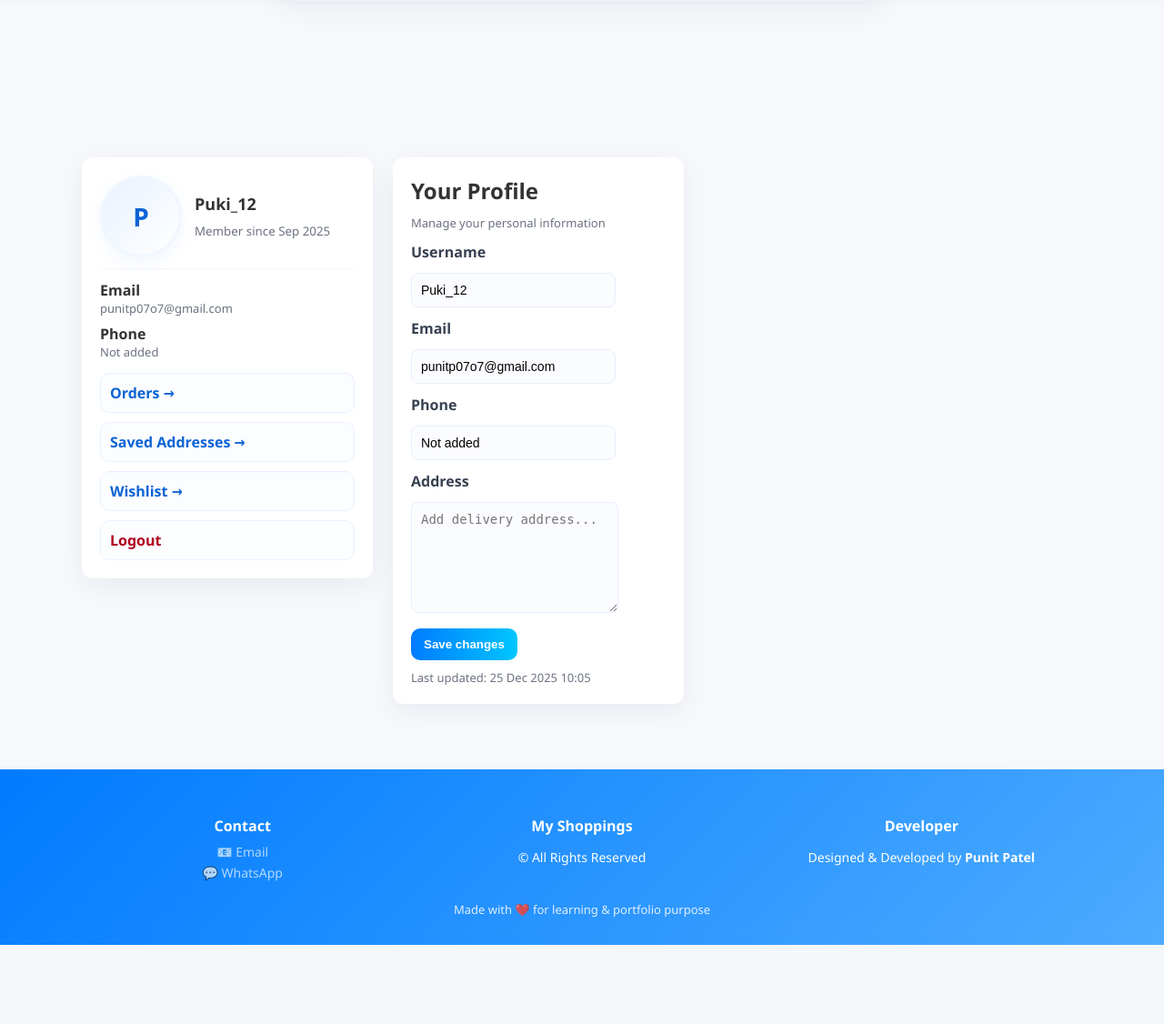
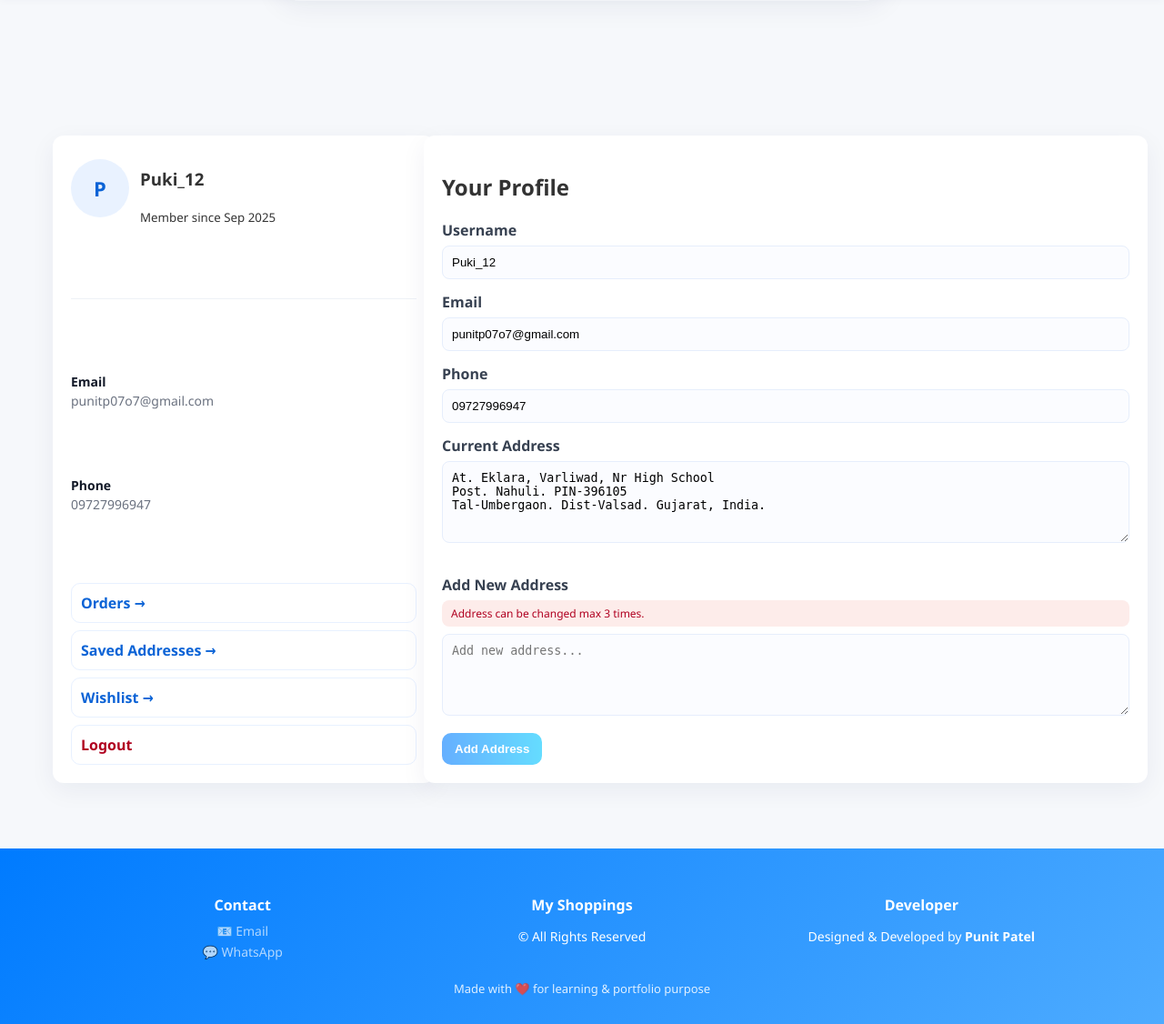
Before and after one commit to punit7-os/portf-website, a Django app: page /shop/profile/ in a window 1280 px wide. Shown: the part 69-1195 px from the top of the page at 91% size. Before the commit the page ends 1108 px from the top, so only its background shows below. Run offline with Django 5.2, Linux system fonts and the light colour scheme; a user stored in the database is signed in; data comes from the database, SQL or seed files in the repository; both versions use the stored data as it was after the commit.

Commit message:
wish list pending in profile

```diff
--- a/django-portfolio/prompt.txt
+++ b/django-portfolio/prompt.txt
@@ -1,6 +1,6 @@
 IMPORTANT: Do NOT skip any code. Do NOT use ellipsis (...) Return FULL, COMPLETE, READY-TO-PASTE code. If output is too long, STOP and wait for me to say "continue".and if you cant provide full file then give me the affected section directly that should i change in file and whichever section is not affected dont give me so it will be more clear for me and above section give small explaination of that why this section is affected and previouus content functionality should not be changed.
 2.If there are are multiple issues we will solve one if it has some errors will solve it and then will jump to next one like step by step.
-3.if any front end issue possible without backend changes then do it in first priority, if thats not works then we will do the changes in backend.
+3.if any front end issue possible without backend changes then do it in first priority, if thats not works then we will do the changes in backend if it will issue for the security matter of the site is then backend changes will be the priority on 1st stage.
 
 
 
--- a/django-portfolio/shop/forms.py
+++ b/django-portfolio/shop/forms.py
@@ -32,10 +32,16 @@ class CustomUserCreationForm(UserCreationForm):
             raise ValidationError("Enter a valid phone number (6-15 digits).")
         return phone
 
+# forms.py
+
 class ProfileForm(forms.ModelForm):
     class Meta:
         model = Profile
-        fields = ['phone']
+        fields = ['phone', 'address']  # ✅ include address
         widgets = {
-            'phone': forms.TextInput(attrs={'placeholder': 'e.g. 9876543210'})
+            'phone': forms.TextInput(attrs={'placeholder': 'e.g. 9876543210'}),
+            'address': forms.Textarea(attrs={
+                'placeholder': 'Add delivery address...',
+                'rows': 4
+            }),
         }
--- a/django-portfolio/shop/templates/shop/profile.html
+++ b/django-portfolio/shop/templates/shop/profile.html
@@ -5,212 +5,351 @@
 
 {% block content %}
 <style>
-  /* Desktop-first layout: two-column card layout aligned with base.html widths */
  .profile-wrap {
-    max-width: 1100px;
-    margin: 40px auto;
+  max-width: 1280px;          /* wider cards */
+  margin: 16px auto 40px;     /* reduce space from header */
   padding: 18px;
   display: grid;
-    grid-template-columns: 320px 1fr;
-    gap: 22px;
+  grid-template-columns: 380px 1fr; /* wider left card */
+  gap: 28px;                  /* slightly more breathing space */
 }
 
-  /* MOBILE VIEW — apply only for small phones/tablets */
-  @media (max-width: 600px) {
-    .profile-wrap {
-      grid-template-columns: 1fr;
-      padding: 10px;
-      margin: 16px auto;
-    }
-
-    .avatar .img { width:72px; height:72px; font-size:24px; }
-    .profile-left .card, .profile-right .card { padding:14px; }
-  }
 
   .card {
     background: #fff;
     border-radius: 12px;
     box-shadow: 0 8px 28px rgba(11, 35, 77, 0.06);
     padding: 20px;
+    max-width: 100%;
+
+
   }
 
   .avatar {
     display: flex;
-    gap: 14px;
+    gap: 12px;
     align-items: center;
+    margin-bottom: 4px; /* 🔽 reduced spacing */
     }
 
+.card hr {
+  margin: 6px 0;
+  border: none;
+  border-top: 1px solid #eef2f7; /* light divider like image */
+}
+
+
+
   .avatar .img {
-    width: 84px;
-    height: 84px;
+    width: 64px;
+    height: 64px;
     border-radius: 50%;
-    background: linear-gradient(135deg, #e9f2ff, #fff);
-    display: inline-flex;
+    background: #e9f2ff;
+    display: flex;
     align-items: center;
     justify-content: center;
     font-weight: 700;
+    font-size: 22px;
     color: #0b63d6;
-    font-size: 28px;
-    overflow: hidden;
-    border: 3px solid #f0f7ff;
-    box-shadow: 0 6px 18px rgba(11, 99, 214, 0.06);
-  }
-
-  .meta h3 { margin: 0 0 6px 0; font-size: 18px; }
-  .meta small { color: #6b7280; }
-
-  .quick-links {
-    display:flex;
-    flex-direction: column;
-    gap:10px;
-    margin-top:10px;
   }
 
   .quick-links a {
-    text-decoration:none;
-    padding:10px;
-    border-radius:10px;
-    background:#fbfdff;
-    border:1px solid #e8f1ff;
-    font-weight:600;
-    color:#0b63d6;
+    display: block;
+    margin-top: 8px;
+    padding: 10px;
+    border-radius: 10px;
+    border: 1px solid #e8f1ff;
+    text-decoration: none;
+    font-weight: 600;
+    color: #0b63d6;
+    cursor: pointer;
   }
 
-  .profile-form-row {
-    display:flex;
-    gap:12px;
-    align-items:center;
-    margin-bottom:12px;
-    flex-wrap:wrap;
+  input,
+  textarea {
+    width: 100%;
+    padding: 10px;
+    border-radius: 8px;
+    border: 1px solid #e6eefc;
+    background: #fbfcff;
   }
 
-  .profile-form-row label {
-    min-width:110px;
-    font-weight:700;
-    color:#374151;
-  }
-
-  input[type="text"], input[type="email"], input[type="tel"], textarea {
-    width:100%;
-    padding:10px;
-    border-radius:8px;
-    border:1px solid #e6eefc;
-    background:#fbfcff;
-    font-size:14px;
-  }
-
-  textarea { min-height:100px; }
-
-  .actions {
-    display:flex;
-    gap:10px;
-    margin-top:12px;
+  textarea {
+    min-height: 90px;
   }
 
   .btn-primary {
-    padding:10px 14px;
-    border-radius:10px;
-    background: linear-gradient(90deg,#007bff,#00c6ff);
-    color:white;
-    border:none;
-    cursor:pointer;
-    font-weight:700;
+    padding: 10px 14px;
+    border-radius: 10px;
+    background: linear-gradient(90deg, #007bff, #00c6ff);
+    color: white;
+    border: none;
+    cursor: pointer;
+    font-weight: 700;
   }
 
-  .small { font-size:13px; color:#6b7280; }
-  .divider { height:1px;background:#f1f6ff;margin:12px 0; }
+  /* ADDRESS POPOVER */
+  .popover {
+    display: none;
+    position: absolute;
+    top: -12px;
+    left: 0;
+    transform: translateY(-100%);
+    width: 320px;
+    background: #fff;
+    border-radius: 12px;
+    box-shadow: 0 10px 30px rgba(0, 0, 0, 0.15);
+    padding: 14px;
+    z-index: 9999
+  }
+
+  .popover.show {
+    display: block;
+  }
+
+
+ .addr-card {
+  background: #fbfdff;
+  border: 1px solid #e6eefc;
+  border-radius: 10px;
+  padding: 12px 40px 12px 12px; /* ✅ extra right padding */
+  margin-bottom: 10px;
+  position: relative;
+  font-size: 13px;
+  line-height: 1.5;
+  color: #374151;
+}
+
+/* Close button */
+.addr-card a {
+  position: absolute;
+  top: 8px;
+  right: 8px;
+  width: 22px;
+  height: 22px;
+  border-radius: 50%;
+  background: #fdecea;
+  color: #b00020;
+  font-weight: 700;
+  text-decoration: none;
+  display: flex;
+  align-items: center;
+  justify-content: center;
+  font-size: 14px;
+}
+
+/* Hover effect */
+.addr-card a:hover {
+  background: #f9d6d3;
+}
+
+
+  .form-group {
+    margin-bottom: 14px;
+  }
+
+  .form-group label {
+    display: block;
+    font-weight: 600;
+    margin-bottom: 6px;
+    color: #374151;
+  }
+
+  input,
+  textarea {
+    box-sizing: border-box;
+  }
+  .profile-wrap > .card {
+  overflow: visible;
+}
+
+.profile-wrap > .card:first-child {
+  padding-top: 16px; /* 🔽 from 20px */
+}
+
+.saved-address-hover {
+  position: relative;
+}
+
+/* hide by default */
+.saved-address-hover .popover {
+  display: none;
+}
+
+/* show on hover */
+.saved-address-hover:hover .popover {
+  display: block;
+}
+
+/* LEFT CARD INFO STYLE (Email / Phone) */
+.info-block {
+  margin-top: 6px;
+}
+
+.info-label {
+  font-weight: 700;
+  font-size: 14px;
+  color: #111827; /* dark gray */
+  margin-bottom: 2px;
+}
+
+.info-value {
+  font-size: 14px;
+  color: #6b7280; /* muted gray like screenshot */
+  word-break: break-all;
+}
 
 </style>
 
 <div class="profile-wrap">
 
-  <!-- LEFT CARD: summary & quick links -->
-  <div class="profile-left">
-    <div class="card">
+  <!-- LEFT -->
+  <div class="card" style="position:relative;">
+
     <div class="avatar">
-        <!-- Avatar: first letter of username -->
-        <div class="img" aria-hidden="true">
-          {% if request.user.first_name %}
-            {{ request.user.first_name|slice:":1"|upper }}
-          {% else %}
-            {{ request.user.username|slice:":1"|upper }}
-          {% endif %}
-        </div>
-
-        <div class="meta">
-          <h3>{{ request.user.get_username }}</h3>
+      <div class="img">{{ request.user.username|slice:":1"|upper }}</div>
+      <div>
+        <h3>{{ request.user.username }}</h3>
         <small>Member since {{ request.user.date_joined|date:"M Y" }}</small>
       </div>
     </div>
 
-      <div class="divider"></div>
+    <hr>
 
-      <div style="font-weight:700">Email</div>
-      <div class="small" style="margin-bottom:8px;">{{ request.user.email }}</div>
+    <div class="info-block">
+  <div class="info-label">Email</div>
+  <div class="info-value">{{ request.user.email }}</div>
+</div>
 
-      <div style="font-weight:700">Phone</div>
-      <div class="small">{{ profile.phone|default:"Not added" }}</div>
+<div class="info-block">
+  <div class="info-label">Phone</div>
+  <div class="info-value">{{ profile.phone|default:"Not added" }}</div>
+</div>
 
-      <div class="quick-links" style="margin-top:14px;">
+
+    <div class="quick-links">
       <a href="{% url 'shop:my_orders' %}">Orders →</a>
-        <a href="{% url 'shop:checkout' %}?buy=0">Saved Addresses →</a>
-        <a href="{% url 'shop:product_list' %}">Wishlist →</a>
+      <!-- <a onclick="toggleAddresses()">Saved Addresses →</a> -->
+     <div class="saved-address-hover">
+  <a href="javascript:void(0)" class="saved-address-trigger">
+    Saved Addresses →
+  </a>
+
+  <div class="popover">
+    <strong>Saved Addresses</strong>
+
+    {% for addr in profile.addresses.all %}
+      <div class="addr-card">
+        {{ addr.address }}
+        <a href="{% url 'shop:delete_address' addr.id %}" title="Remove address">✕</a>
+      </div>
+    {% empty %}
+      <div class="small">No saved addresses yet.</div>
+    {% endfor %}
+  </div>
+</div>
+
+
+      <a href="#">Wishlist →</a>
       <a href="{% url 'shop:logout' %}" style="color:#b00020;">Logout</a>
     </div>
   </div>
+
+  <!-- RIGHT -->
+  <div class="card">
+    <h2>Your Profile</h2>
+
+    <form method="post">
+      {% csrf_token %}
+
+      <div class="form-group">
+        <label>Username</label>
+        <input type="text" value="{{ request.user.username }}" readonly>
       </div>
 
-  <!-- RIGHT: editable profile form -->
-  <div class="profile-right">
-    <div class="card">
-      <h2 style="margin:0 0 10px 0;">Your Profile</h2>
-      <div class="small" style="margin-bottom:12px;">Manage your personal information</div>
+      <div class="form-group">
+        <label>Email</label>
+        <input type="email" value="{{ request.user.email }}" readonly>
+      </div>
 
-      <form method="post" novalidate>
+      <div class="form-group">
+        <label>Phone</label>
+        <input type="tel" name="phone" value="{{ profile.phone|default:'' }}">
+      </div>
+
+      <div class="form-group">
+        <label>Current Address</label>
+        <textarea
+          readonly>{% with profile.addresses.first as addr %}{% if addr %}{{ addr.address }}{% endif %}{% endwith %}</textarea>
+      </div>
+
+      <!-- <button class="btn-primary" type="submit">Save changes</button> -->
+    </form>
+
+<form method="post" action="{% url 'shop:add_address' %}" style="margin-top:16px;">
   {% csrf_token %}
 
-        <!-- Editable Username -->
-        <div class="profile-form-row">
-          <label for="id_username">Username</label>
-          <div class="value">
-            <input id="id_username" type="text" name="username" value="{{ request.user.username }}">
+  <div class="form-group" style="position:relative;">
+    <label>Add New Address</label>
+
+    {% if address_limit_reached %}
+    <div id="addressLimitMsg" style="
+      background:#fdecea;
+      color:#b00020;
+      padding:6px 10px;
+      border-radius:8px;
+      font-size:12px;
+      margin-bottom:8px;
+    ">
+      Address can be changed max 3 times.
     </div>
+    {% endif %}
+
+    <textarea
+      name="address"
+      placeholder="Add new address..."
+      {% if address_limit_reached %}disabled{% endif %}
+      required
+    ></textarea>
   </div>
 
-        <!-- NON Editable Email -->
-        <div class="profile-form-row">
-          <label>Email</label>
-          <div class="value">
-            <input type="email" value="{{ request.user.email }}" readonly>
-          </div>
-        </div>
+  <button
+    class="btn-primary"
+    type="submit"
+    {% if address_limit_reached %}disabled style="opacity:0.6;cursor:not-allowed;"{% endif %}
+  >
+    Add Address
+  </button>
+</form>
 
-        <!-- NON Editable Phone -->
-        <div class="profile-form-row">
-          <label>Phone</label>
-          <div class="value">
-            <input type="text" value="{{ profile.phone|default:'Not added' }}" readonly>
-          </div>
-        </div>
 
-        <!-- Editable Address -->
-        <div class="profile-form-row" style="align-items:flex-start;">
-          <label for="id_address">Address</label>
-          <div class="value">
-            <textarea id="id_address" name="address" placeholder="Add delivery address...">{% if profile.address %}{{ profile.address }}{% endif %}</textarea>
-          </div>
-        </div>
 
-        <div class="actions">
-          <button type="submit" class="btn-primary">Save changes</button>
-        </div>
 
-        <div style="margin-top:10px;" class="small">
-          Last updated: {{ request.user.last_login|date:"d M Y H:i" }}
-        </div>
-      </form>
-    </div>
-  </div>
+    <!-- ADDRESS POPOVER -->
+<script>
+  (function () {
+    const isMobile = window.matchMedia("(max-width: 768px)").matches;
+    if (!isMobile) return;
 
-</div>
+    const wrapper = document.querySelector(".saved-address-hover");
+    const trigger = wrapper?.querySelector(".saved-address-trigger");
+    const popover = wrapper?.querySelector(".popover");
+
+    if (!trigger || !popover) return;
+
+    trigger.addEventListener("click", function (e) {
+      e.preventDefault();
+      e.stopPropagation();
+      popover.style.display =
+        popover.style.display === "block" ? "none" : "block";
+    });
+
+    document.addEventListener("click", function () {
+      popover.style.display = "none";
+    });
+  })();
+</script>
+
+
+
     {% endblock %}
--- a/django-portfolio/shop/urls.py
+++ b/django-portfolio/shop/urls.py
@@ -55,4 +55,9 @@ urlpatterns = [
 
     # Product Detail (KEEP LAST)
     path('<slug:slug>/', views.product_detail, name='product_detail'),
+    # urls.py (ADD BELOW profile path)
+
+    path("profile/address/add/", views.add_address, name="add_address"),
+    path("profile/address/delete/<int:address_id>/", views.delete_address, name="delete_address"),
+
 ]
--- a/django-portfolio/shop/views.py
+++ b/django-portfolio/shop/views.py
@@ -12,7 +12,7 @@ from django.utils import timezone
 from .models import OrderItem
 
 
-from .models import Category, Product, Order, Profile, Feedback
+from .models import Category, Product, Order, Profile, Feedback, Address
 from .cart import Cart
 from .forms import CustomUserCreationForm, ProfileForm
 
@@ -27,6 +27,8 @@ from django.conf import settings
 import razorpay
 import random
 import time
+
+
 
 
 def is_ajax_request(request):
@@ -612,7 +614,9 @@ def signup(request):
                 })
 
             user = User.objects.create_user(username=username, email=email, password=password)
-            Profile.objects.create(user=user, phone=phone)
+            Profile.objects.create(user=user, phone=phone, signup_provider="manual")
+
+
 
             user = authenticate(username=username, password=password)
             if user:
@@ -685,17 +689,22 @@ def signup(request):
 
 @login_required
 def profile(request):
-    profile, _ = Profile.objects.get_or_create(user=request.user)
+    profile, _ = Profile.objects.get_or_create(
+        user=request.user,
+        defaults={"signup_provider": "google"}  # Google fallback
+    )
 
     if request.method == "POST":
-        form = ProfileForm(request.POST, instance=profile)
-        if form.is_valid():
-            form.save()
-            return redirect("shop:profile")
-    else:
-        form = ProfileForm(instance=profile)
+        profile.phone = request.POST.get("phone", "").strip()
+        profile.address = request.POST.get("address", "").strip()
+        profile.save()
+        return redirect("shop:profile")
 
-    return render(request, "shop/profile.html", {"form": form})
+    return render(request, "shop/profile.html", {
+    "profile": profile,
+    "address_limit_reached": profile.addresses.count() >= 3
+})
+
 
 
 @login_required
@@ -907,3 +916,31 @@ def product_reviews_rss(request, product_id):
         'build_time': timezone.now().strftime('%a, %d %b %Y %H:%M:%S +0000')
     })
     return HttpResponse(rss, content_type='application/rss+xml')
+
+@login_required
+def add_address(request):
+    profile = request.user.profile
+
+    if request.method == "POST":
+        if profile.addresses.count() >= 3:
+            return redirect("shop:profile")
+
+        address_text = request.POST.get("address", "").strip()
+        if address_text:
+            Address.objects.create(
+                profile=profile,
+                address=address_text
+            )
+
+    return redirect("shop:profile")
+
+@login_required
+def delete_address(request, address_id):
+    profile = request.user.profile
+    try:
+        addr = profile.addresses.get(id=address_id)
+        addr.delete()
+    except:
+        pass
+
+    return redirect("shop:profile")
```
Also changed, not shown: django-portfolio/shop/models.py (+30 -0 lines), django-portfolio/db.sqlite3, django-portfolio/shop/migrations/0007_profile_address.py (added), django-portfolio/shop/migrations/0008_profile_signup_provider.py (added), django-portfolio/shop/migrations/0009_address.py (added). Lines whose indentation alone changed are shown as unchanged.
